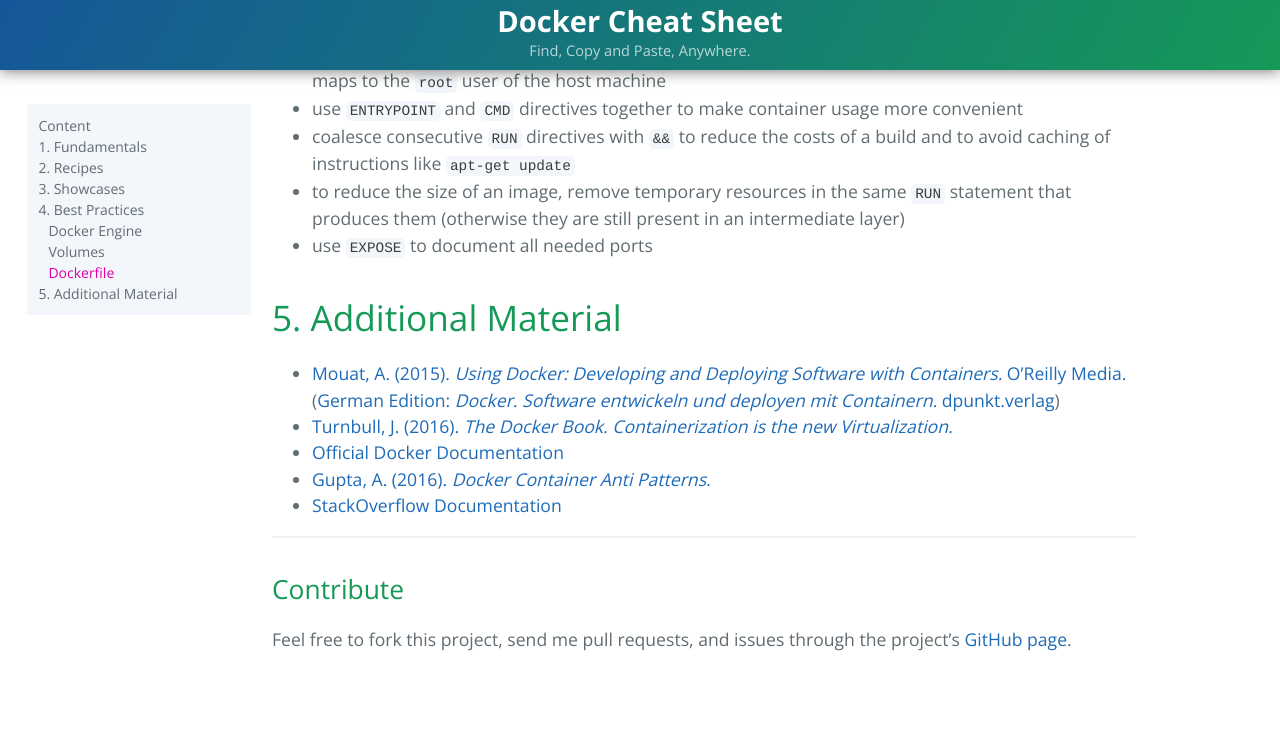
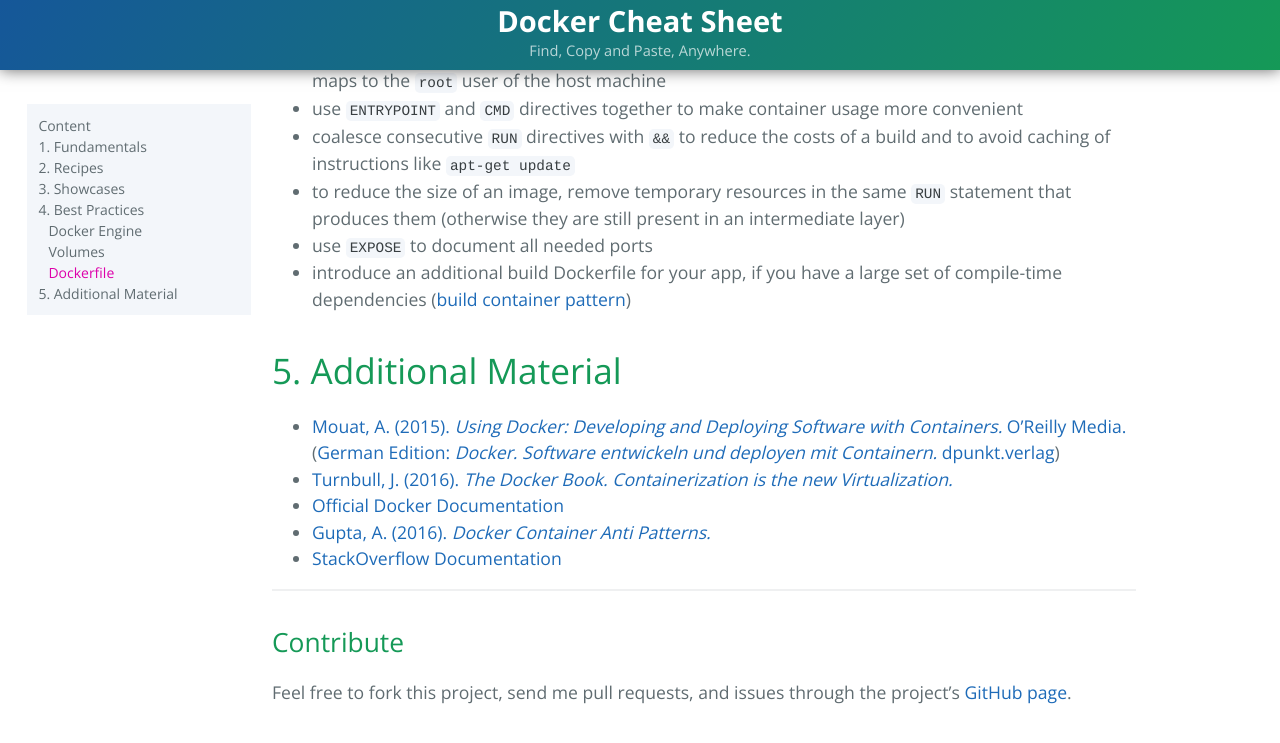
Before and after one commit to JensPiegsa/docker-cheat-sheet, a Jekyll site: the page built from index.md, in a window 1280 px wide and 900 px high, scrolled down 12319 px. Shown: the top 743 px of the window. Built offline with Jekyll 4.4.1, drawn with Linux system fonts in a browser that asks for light colours.

Commit message:
content update

```diff
--- a/index.md
+++ b/index.md
@@ -542,6 +542,7 @@
 * coalesce consecutive `RUN` directives with `&&` to reduce the costs of a build and to avoid caching of instructions like `apt-get update`
 * to reduce the size of an image, remove temporary resources in the same `RUN` statement that produces them (otherwise they are still present in an intermediate layer)
 * use `EXPOSE` to document all needed ports
+* introduce an additional build Dockerfile for your app, if you have a large set of compile-time dependencies ([build container pattern](http://blog.terranillius.com/post/docker_builder_pattern/))
 
 # 5. Additional Material
 
```
